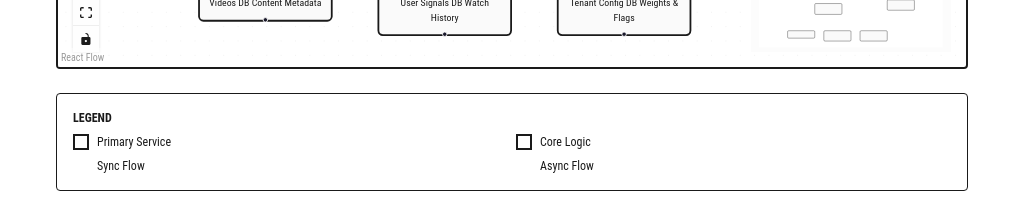
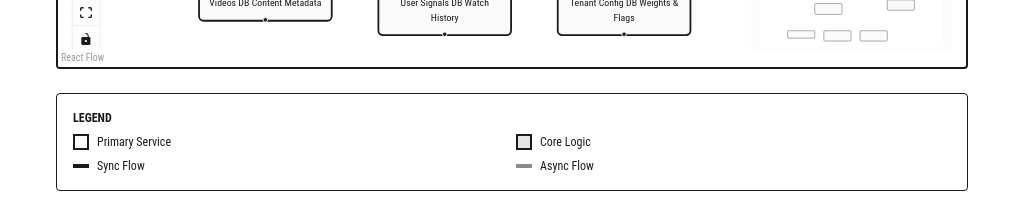
Before and after one commit to diegoNazare/storypilot-task, a Next.js app in the folder docs-site/: page /architecture in a window 1280 px wide. Shown: the part 1000-1224 px from the top of the page, without its empty margins (256-1279 px from the left). Built offline with nearby package versions, Linux system fonts and the light colour scheme.

Commit message:
Fix legend colors to show visual differences
- Use inline styles with explicit hex colors
- Primary Service: lighter background (#FAFAFA)
- Core Logic: darker background (#E5E5E5)
- Sync Flow: black line (#1A1A1A)
- Async Flow: gray line (#8A8A8A)
- Now legend items have visible differences

```diff
--- a/docs-site/app/architecture/page.tsx
+++ b/docs-site/app/architecture/page.tsx
@@ -25,19 +25,19 @@ export default function ArchitecturePage() {
             <p className="font-body text-xs font-bold uppercase mb-2">Legend</p>
             <div className="grid grid-cols-2 gap-2 font-body text-xs">
               <div className="flex items-center gap-2">
-                <div className="w-4 h-4 bg-cloud border-2 border-ink"></div>
+                <div className="w-4 h-4 border-2 border-ink" style={{ backgroundColor: '#FAFAFA' }}></div>
                 <span>Primary Service</span>
               </div>
               <div className="flex items-center gap-2">
-                <div className="w-4 h-4 bg-mist border-2 border-ink"></div>
+                <div className="w-4 h-4 border-2 border-ink" style={{ backgroundColor: '#E5E5E5' }}></div>
                 <span>Core Logic</span>
               </div>
               <div className="flex items-center gap-2">
-                <div className="w-4 h-1 bg-ink"></div>
+                <div className="w-4 h-1" style={{ backgroundColor: '#1A1A1A' }}></div>
                 <span>Sync Flow</span>
               </div>
               <div className="flex items-center gap-2">
-                <div className="w-4 h-1 bg-silver"></div>
+                <div className="w-4 h-1" style={{ backgroundColor: '#8A8A8A' }}></div>
                 <span>Async Flow</span>
               </div>
             </div>
```
